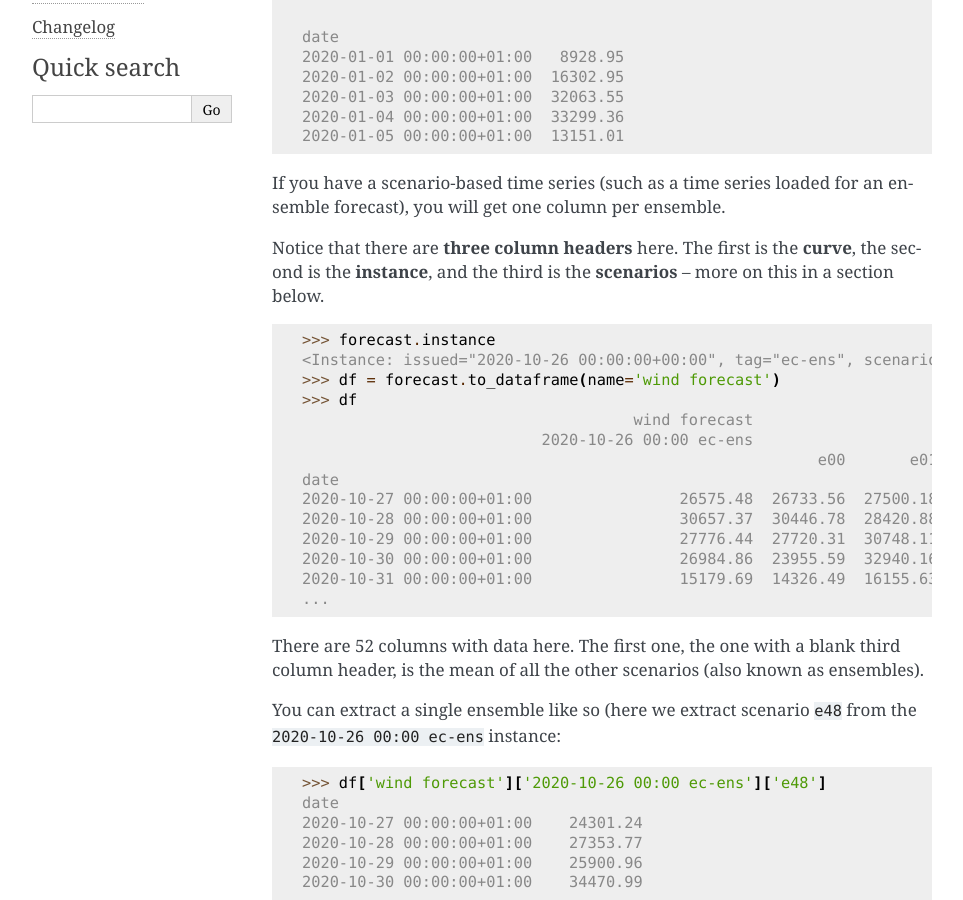
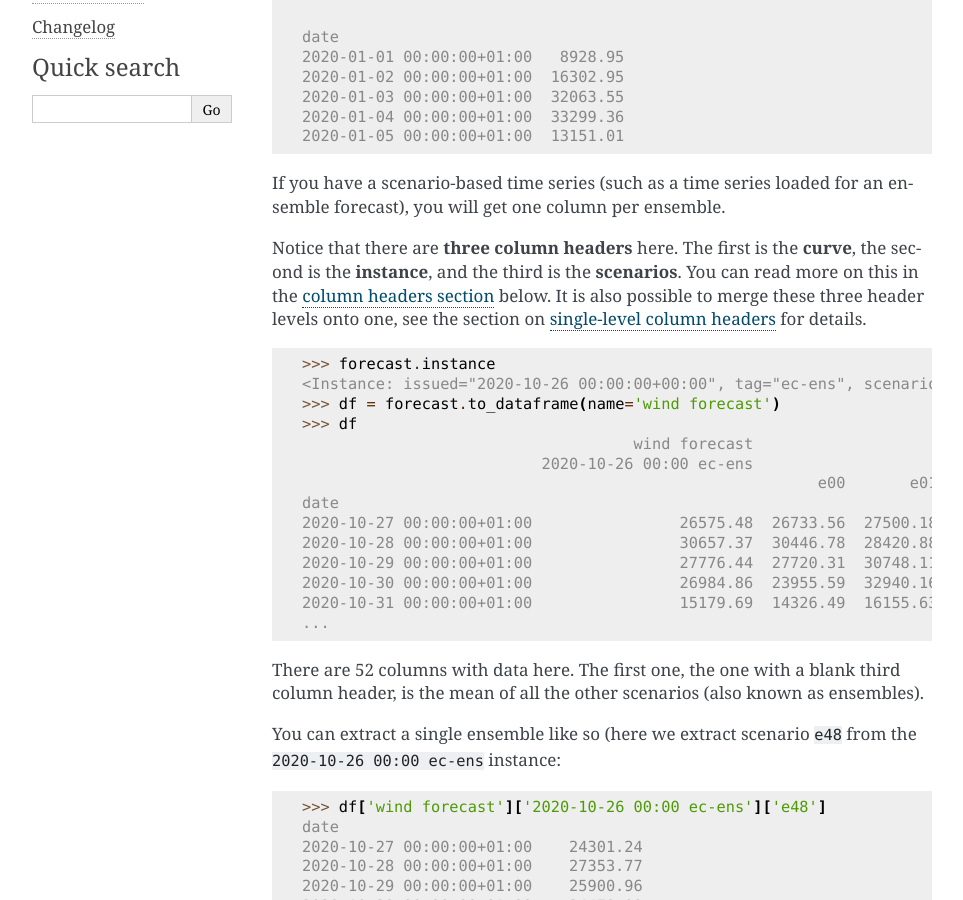
Before and after one commit to energyquantified/eq-python-client, a Sphinx documentation site: the page built from docs/userguide/pandas.rst, in a window 1280 px wide and 900 px high, scrolled down 1100 px. Shown: the whole window, without its empty margins (148-1111 px from the left). Built offline with Sphinx 7.4.7, drawn with Linux system fonts in a browser that asks for light colours; the version number could not be read and is left out.

Commit message:
Add more references to pandas integration docs

```diff
--- a/docs/userguide/instances.rst
+++ b/docs/userguide/instances.rst
@@ -40,7 +40,8 @@
 built-in list. It has extra validations so that all time series in the list have
 the same frequency (hourly, daily, etc.), and it has a method called
 :py:meth:`~energyquantified.data.TimeseriesList.to_dataframe` which converts the
-list of time series to a ``pandas.DataFrame``.
+list of time series to a ``pandas.DataFrame``. See the chapter on
+:doc:`Pandas integration <pandas>` for more details.
 
 Notice that each time series in the list has an ``instance`` attribute (with
 ``issued`` (issue date) and ``tag``). This is what identifies the instances
--- a/docs/userguide/pandas.rst
+++ b/docs/userguide/pandas.rst
@@ -62,8 +62,11 @@
 an ensemble forecast), you will get one column per ensemble.
 
 Notice that there are **three column headers** here. The first is the
-**curve**, the second is the **instance**, and the third is the **scenarios**
-– more on this in a section below.
+**curve**, the second is the **instance**, and the third is the **scenarios**.
+You can read more on this in the :ref:`column headers section<column-headers>`
+below. It is also possible to merge these three header levels onto one, see
+the section on :ref:`single-level column headers<single-column-headers>` for
+details.
 
    >>> forecast.instance
    <Instance: issued="2020-10-26 00:00:00+00:00", tag="ec-ens", scenarios=51>
@@ -264,6 +267,8 @@
    ...
 
 
+.. _column-headers:
+
 Column headers for time series data
 -----------------------------------
 
@@ -295,6 +300,8 @@
 headers are named after the weather year they are based on: ``y1980``,
 ``y1981``, ..., ``y2018``, ``y2019``.
 
+
+.. _single-column-headers:
 
 Force single-level column headers
 ---------------------------------
--- a/docs/userguide/timeseries.rst
+++ b/docs/userguide/timeseries.rst
@@ -166,8 +166,12 @@
 Convert to pandas
 -----------------
 
+(This section contains a short description on how to convert a time series to a
+``pandas.DataFrame``. See the chapter on :doc:`Pandas integration <pandas>`
+for a detailed explanation.)
+
 Convert :py:class:`~energyquantified.data.Timeseries` objects to pandas by
-calling on :py:meth:`~energyquantified.data.Timeseries.to_dataframe`.
+calling on :py:meth:`~energyquantified.data.Timeseries.to_dataframe`:
 
    >>> from datetime import date
    >>> timeseries = eq.timeseries.load(
```
